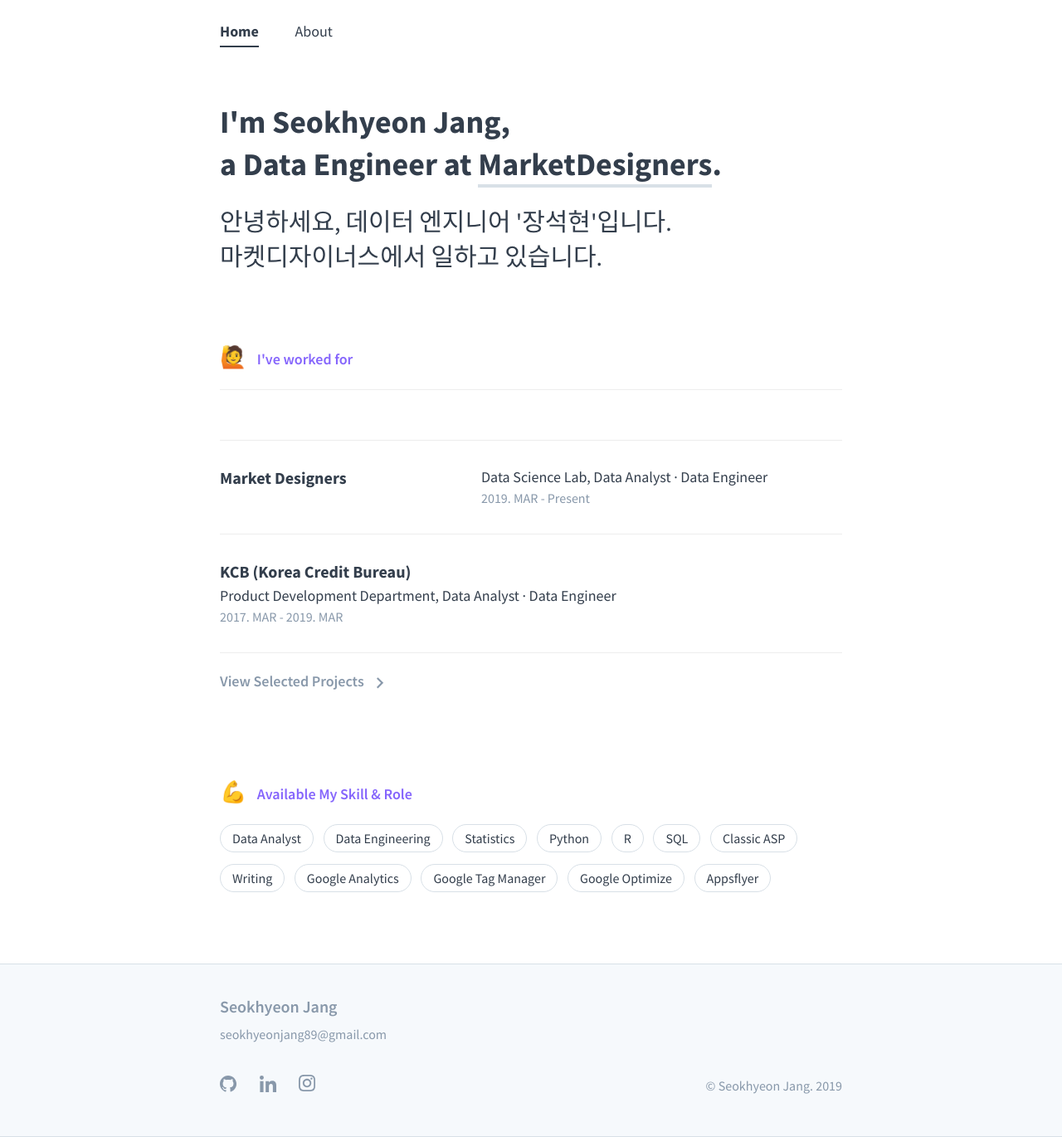
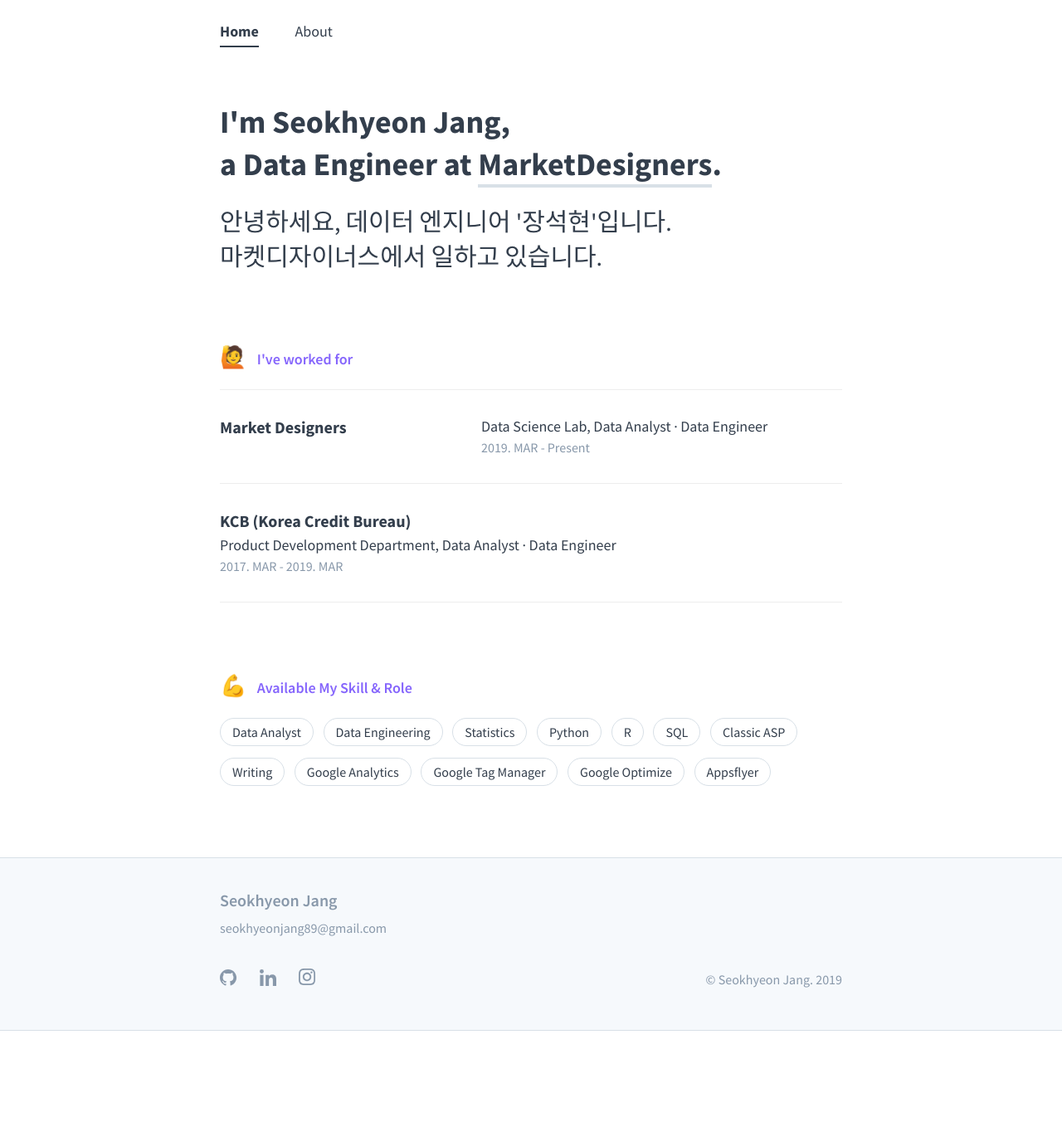
Before and after one commit to boys-be-ambitious/boys-be-ambitious.github.io, a Jekyll site: the page built from index.md, in a window 1280 px wide. Shown: the whole page at 83% size. Built offline with Jekyll 4.4.1, drawn with Linux system fonts in a browser that asks for light colours; after the commit the page ends 1242 px from its top, so only the background shows below that.

Commit message:
commit change index.md

```diff
--- a/_includes/project-list.html
+++ b/_includes/project-list.html
@@ -1,4 +1,4 @@
-<li class="workplace transition">
+<!-- <li class="workplace transition">
     {% for third in site.data.experience.third-place %}
     <p class="workplace-name">
         {{ third.name }}
@@ -12,7 +12,7 @@
         </p>
     </div>
     {% endfor %}
-</li>
+</li> -->
 
 <li class="workplace transition">
     {% for second in site.data.experience.second-place %}
--- a/_includes/resume.html
+++ b/_includes/resume.html
@@ -14,12 +14,12 @@
 
     </ul>
 
-    <a href="{{ site.baseurl | append: '/project' }}" class="transition">
+    <!-- <a href="{{ site.baseurl | append: '/project' }}" class="transition">
         <div class="view-all-projects transition">
             View Selected Projects
             <svg id="Layer_1" data-name="Layer 1" xmlns="http://www.w3.org/2000/svg" viewBox="0 0 24 24"><defs><style>.cls-1{fill:none;}</style></defs><path d="M7.2,17.9l6.1-6.1L7.2,5.6,9,3.8l8,8-8,8Z"/><path class="cls-1" d="M.1-.2h24v24H.1Z"/></svg>
         </div>
-    </a>
+    </a> -->
 
 </section>
 
```
